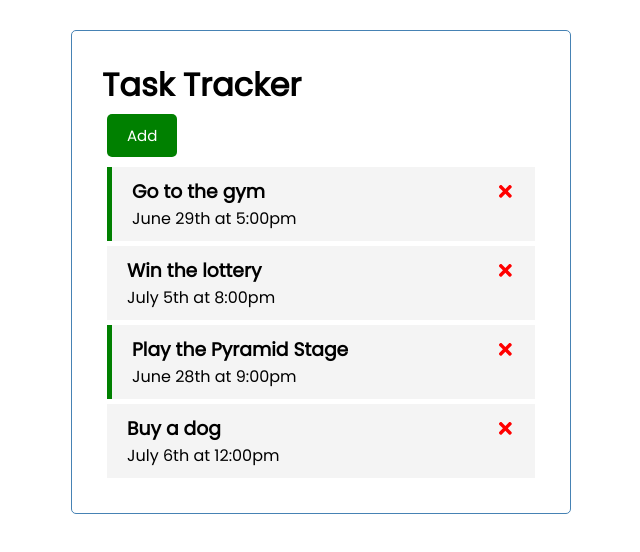
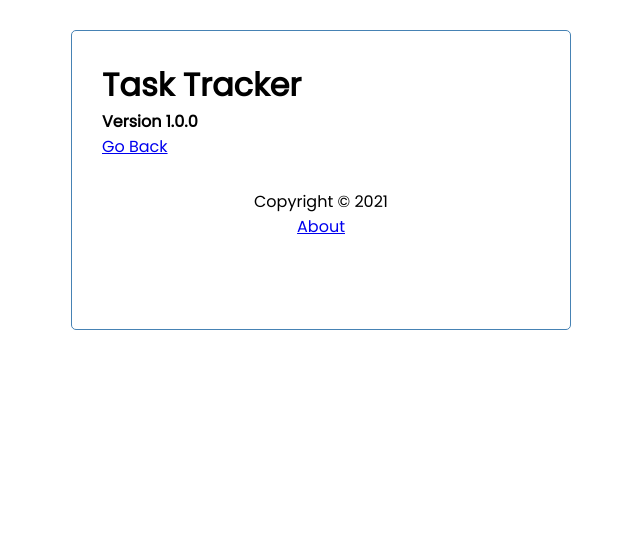
Before and after one commit to not-so-savage/react-task-tracker, a React (Create React App) app: page /about in a window 1280 px wide. Shown: the top 552 px of the page, without its empty margins (319-959 px from the left). Built offline with nearby package versions, Linux system fonts and the light colour scheme; data requests are answered from the project's data file.

Commit message:
add routing for about page & tidy up code

```diff
--- a/db.json
+++ b/db.json
@@ -10,7 +10,7 @@
       "id": 3,
       "text": "Win the lottery",
       "date": "July 5th at 8:00pm",
-      "reminder": false
+      "reminder": true
     },
     {
       "text": "Play the Pyramid Stage",
@@ -21,7 +21,7 @@
     {
       "text": "Buy a dog",
       "date": "July 6th at 12:00pm",
-      "reminder": false,
+      "reminder": true,
       "id": 5
     }
   ]
--- a/package.json
+++ b/package.json
@@ -10,6 +10,7 @@
     "react": "^17.0.2",
     "react-dom": "^17.0.2",
     "react-icons": "^4.2.0",
+    "react-router-dom": "^5.2.0",
     "react-scripts": "4.0.3",
     "web-vitals": "^1.1.2"
   },
--- a/src/App.js
+++ b/src/App.js
@@ -1,7 +1,10 @@
 import { useState, useEffect } from 'react'
+import { BrowserRouter as Router, Route } from 'react-router-dom'
 import Header from './components/Header'
 import Tasks from './components/Tasks'
 import AddTask from './components/AddTask'
+import Footer from './components/Footer'
+import About from './components/About'
 
 function App() {
   const [showAddTask, setShowAddTask] = useState(false)
@@ -78,13 +81,26 @@ function App() {
   }
 
   return (
-    <div className="container">
-      <Header title="Task Tracker" onToggle={toggleAddTask} showAdd={showAddTask}/>
-      {showAddTask ? <AddTask onAdd={addTask} /> : ''}
-      {tasks.length > 0 ?
-        (<Tasks tasks={tasks} onDelete={deleteTask} onToggle={toggleReminder} />)
-        : ('No tasks to show')}
-    </div>
+    <Router>
+      <div className="container">
+        <Header title="Task Tracker" onToggle={toggleAddTask} showAdd={showAddTask}/>
+        <Route path='/' exact render={(props) => (
+          <>
+            {showAddTask ?
+              (<AddTask onAdd={addTask} />
+            ) : ''}
+            {tasks.length > 0 ?
+              (<Tasks tasks={tasks} onDelete={deleteTask} onToggle={toggleReminder} />)
+            : (
+              'No tasks to show')}
+          </>
+        )}
+        />
+        <Route path='/about' component={About} />
+        <Footer />
+      </div>
+    </Router>
+
   );
 }
 
--- /dev/null
+++ b/src/components/About.js
@@ -0,0 +1,12 @@
+import { Link } from 'react-router-dom'
+
+function About() {
+    return (
+        <div>
+            <h4>Version 1.0.0</h4>
+            <Link to="/">Go Back</Link>
+        </div>
+    )
+}
+
+export default About
--- a/src/components/Button.js
+++ b/src/components/Button.js
@@ -2,7 +2,11 @@ import PropTypes from 'prop-types'
 
 const Button = ({ colour, text, onClick }) => {
     return (
-        <button onClick={onClick} className='btn' style={{ backgroundColor: colour}}>
+        <button
+            onClick={onClick}
+            className='btn'
+            style={{ backgroundColor: colour}}
+        >
             {text}
         </button>
     )
--- /dev/null
+++ b/src/components/Footer.js
@@ -0,0 +1,12 @@
+import { Link } from 'react-router-dom'
+
+function Footer() {
+    return (
+        <footer>
+            <p>Copyright &copy; 2021</p>
+            <Link to="/about">About</Link>
+        </footer>
+    )
+}
+
+export default Footer
--- a/src/components/Header.js
+++ b/src/components/Header.js
@@ -1,11 +1,20 @@
+import { useLocation } from 'react-router-dom'
 import PropTypes from 'prop-types'
 import Button from './Button'
 
 const Header = ({ title, onToggle, showAdd }) => {
+    const location = useLocation()
+
     return (
         <header>
             <h1>{title}</h1>
-            <Button colour={showAdd ? 'red' : 'green'} text={showAdd ? 'Close' : 'Add'} onClick={onToggle}/>
+            {location.pathname === '/' && (
+                <Button
+                    colour={showAdd ? 'red' : 'green'}
+                    text={showAdd ? 'Close' : 'Add'}
+                    onClick={onToggle}
+                />
+            )}
         </header>
     )
 }
--- a/src/components/Task.js
+++ b/src/components/Task.js
@@ -5,7 +5,10 @@ function Task({ id, text, date, reminder, onDelete, onToggle }) {
     return (
         <div className={`task ${reminder ? 'reminder' : ''}`} onDoubleClick={() => onToggle(id)}>
             <h3>
-                {text} <FaTimes style={{color: 'red', cursor: 'pointer'}} onClick={() => onDelete(id)}/>
+                {text} <FaTimes
+                    style={{color: 'red', cursor: 'pointer'}}
+                    onClick={() => onDelete(id)}
+                />
             </h3>
             <p>{date}</p>
         </div>
```
Also changed, not shown: src/components/Tasks.js (+9 -1 lines), 1 other file (tests, documents, lock files or other folders).
